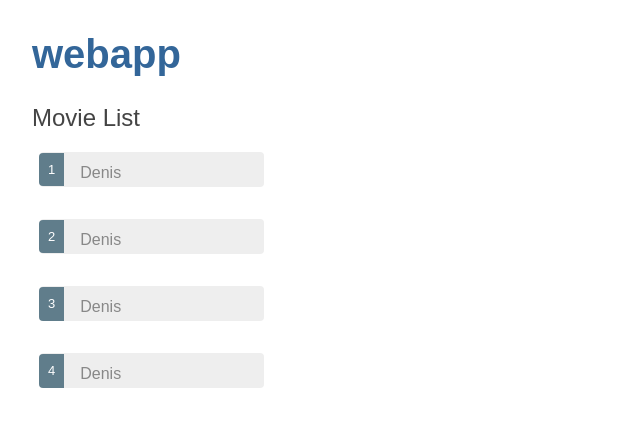
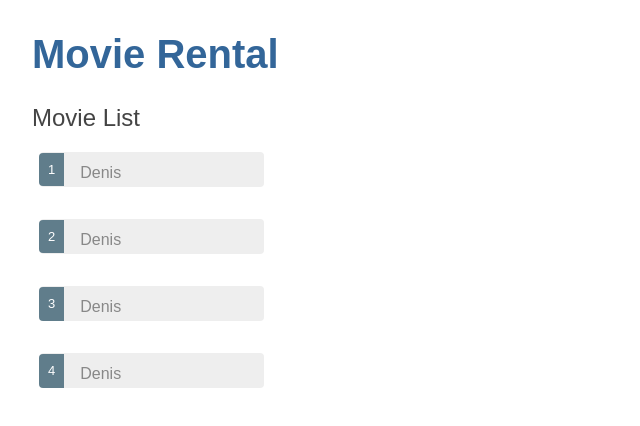
Before and after one commit to deepster/movie-rental, an Angular app in the folder web/src/main/webapp/: page / in a window 1280 px wide. Shown: the top 426 px of the page, without its empty margins (0-640 px from the left). Built offline with nearby package versions, Linux system fonts and the light colour scheme.

Commit message:
Update app title

```diff
--- a/web/src/main/webapp/src/app/app.component.ts
+++ b/web/src/main/webapp/src/app/app.component.ts
@@ -6,5 +6,5 @@ import { Component } from '@angular/core';
   styleUrls: ['./app.component.css']
 })
 export class AppComponent {
-  title = 'webapp';
+  title = 'Movie Rental';
 }
```
